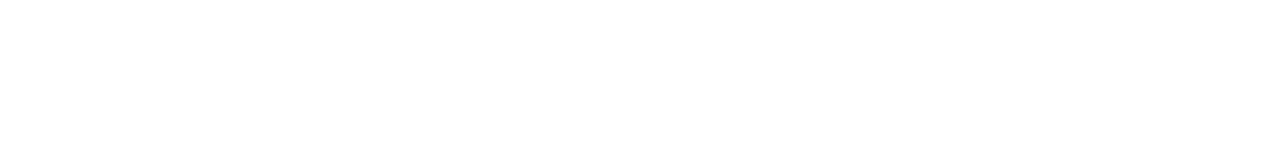
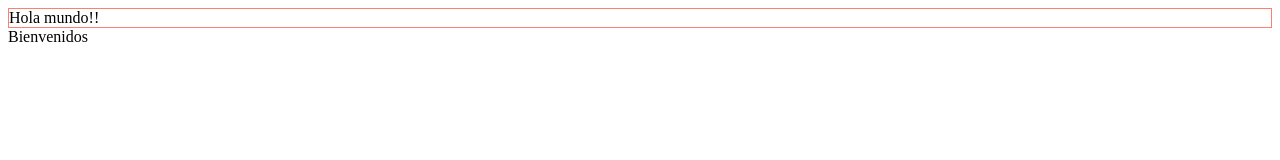
Before and after one commit to SebastianUD/sebastiansig, a plain HTML site: page index.html in a window 1280 px wide. Drawn offline with Linux system fonts and the light colour scheme.

Commit message:
segundo_commit

```diff
--- /dev/null
+++ b/estilos.css
@@ -0,0 +1,5 @@
+#div1{
+    border: 1px salmon solid;
+
+
+}
--- a/index.html
+++ b/index.html
@@ -3,9 +3,17 @@
     <meta charset="UTF-8">
     <meta http-equiv="X-UA-Compatible" content="IE=edge">
     <meta name="viewport" content="width=device-width, initial-scale=1.0">
-    <title>Document</title>
+    <title>SebastianSig</title>
+    <link rel="stylesheet" href="estilos.css">
 </head>
 <body>
+<div id="div1">
+    Hola mundo!!
+</div>
+
+<div id="div2">
+    Bienvenidos
+</div>
 
 </body>
 </html>
```
